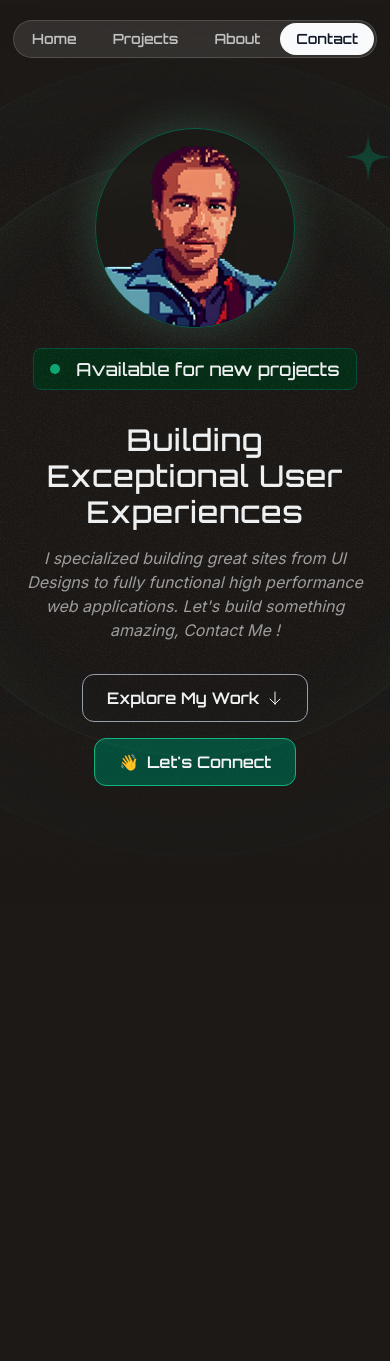
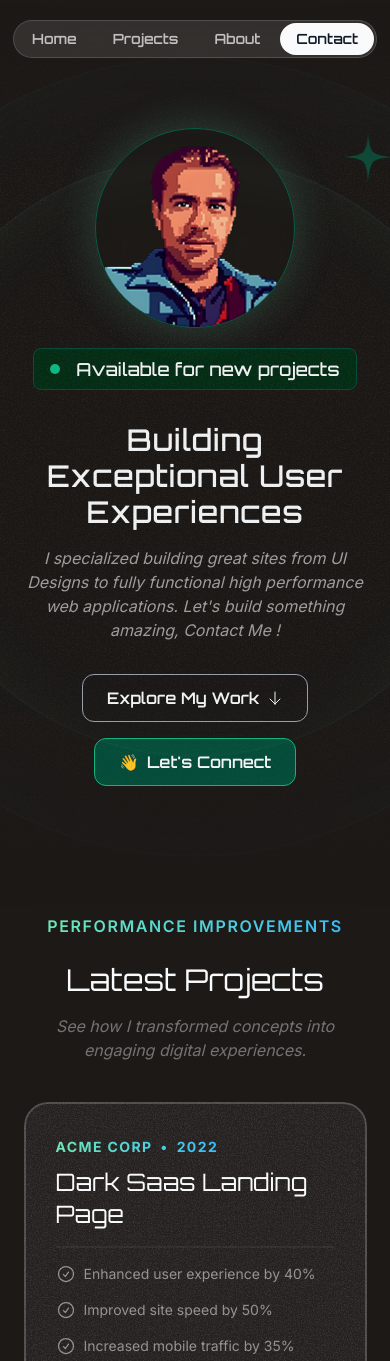
Before and after one commit to qbixmex/portfolio-2025, a Next.js app: page / in a window 390 px wide. Shown: the top 1361 px of the page. Before the commit the page ends 914 px from the top, so only its background shows below. Built offline with nearby package versions, Linux system fonts and the light colour scheme.

Commit message:
Mobile Design

```diff
--- a/app/layout.tsx
+++ b/app/layout.tsx
@@ -22,7 +22,7 @@ type Props = { children: React.ReactNode };
 
 const RootLayout: React.FC<Readonly<Props>> = ({ children}) => {
   return (
-    <html lang="en">
+    <html lang="en" suppressHydrationWarning>
       <body className={
         twMerge([
           inter.variable,
--- a/app/page.tsx
+++ b/app/page.tsx
@@ -1,10 +1,11 @@
-import { Header, Hero } from "@/modules/home";
+import { Header, Hero, Projects } from "@/modules/home";
 
 const HomePage = () => {
   return (
     <main>
       <Header />
       <Hero />
+      <Projects />
     </main>
   );
 };
--- /dev/null
+++ b/data/projects.ts
@@ -0,0 +1,62 @@
+import { StaticImageData } from "next/image";
+import aiStartUpLandingPage from "@/assets/images/ai-startup-landing-page.png";
+import darkSaasLandingPage from "@/assets/images/dark-saas-landing-page.png";
+import lightSaasLandingPage from "@/assets/images/light-saas-landing-page.png";
+
+interface Project {
+  id: string;
+  company: string;
+  year: string;
+  title: string;
+  url: string;
+  image: StaticImageData;
+  results: Result[];
+};
+
+interface Result {
+  title: string;
+};
+
+const portfolioProjects: Project[] = [
+  {
+    id: "e9bd8940-e123-4d1e-85af-fd1a8688bfb6",
+    company: "Acme Corp",
+    year: "2022",
+    title: "Dark Saas Landing Page",
+    url: "#",
+    image: aiStartUpLandingPage,
+    results: [
+      { title: "Enhanced user experience by 40%" },
+      { title: "Improved site speed by 50%" },
+      { title: "Increased mobile traffic by 35%" },
+    ],
+  },
+  {
+    id: "e89f8390-07b5-4098-89b2-53eb09a0f9f9",
+    company: "Innovative Co",
+    year: "2021",
+    title: "Light Sass Landing Page",
+    url: "#",
+    image: darkSaasLandingPage,
+    results: [
+      { title: "Boosted sales by 40%" },
+      { title: "Expanded customer reach by 50%" },
+      { title: "Increased brand awareness by 35%" },
+    ],
+  },
+  {
+    id: "4a9d26c4-49eb-466e-8793-6d6e23d21e11",
+    company: "Quantum Dynamics",
+    year: "2023",
+    title: "AI Startup Landing Page",
+    url: "#",
+    image: lightSaasLandingPage,
+    results: [
+      { title: "Enhanced user experience by 40%" },
+      { title: "Improved site speed by 50%" },
+      { title: "Increased traffic by 35%" },
+    ],
+  },
+];
+
+export default portfolioProjects;
--- a/modules/home/components/Hero.tsx
+++ /dev/null
@@ -1,45 +0,0 @@
-import Image from "next/image";
-// import profileImage from "@/assets/images/daniel-80s-videogame.png";
-import ArrowDown from "@/assets/icons/arrow-down.svg";
-import "./Hero.css";
-
-const Hero = () => {
-  return (
-    <section id="hero">
-      <div className="container">
-        <div className="emoji-buttons">
-          <Image
-            className="memoji-image"
-            src={profileImage}
-            alt="Person emoji developing a website on a computer"
-            width={200}
-            height={200}
-          />
-
-          <div className="status">
-            <div className="background"></div>
-            <p className="text">Available for new projects</p>
-          </div>
-
-          <div className="info">
-            <h1 className="heading">Building Exceptional User Experiences</h1>
-            <p className="description">I specialized building great sites from UI Designs to fully functional high performance web applications. Let&apos;s build something amazing, Contact Me !</p>
-          </div>
-        </div>
-
-        <div className="buttons">
-          <button className="explore">
-            <span>Explore My Work</span>
-            <ArrowDown className="icon" />
-          </button>
-          <button className="connect">
-            <span>👋</span>
-            <span>Let&apos;s Connect</span>
-          </button>
-        </div>
-      </div>
-    </section>
-  );
-};
-
-export default Hero;
--- /dev/null
+++ b/modules/home/sections/projects/Projects.module.css
@@ -0,0 +1,79 @@
+#projects {
+  @apply pb-16;
+}
+
+.subHeadingWrapper {
+  @apply flex justify-center;
+}
+
+.subHeading {
+  @apply uppercase font-semibold tracking-widest
+    bg-gradient-to-r from-emerald-300 to-sky-400
+    text-transparent bg-clip-text;
+}
+
+.heading {
+  @apply font-serif text-3xl text-center mt-6;
+}
+
+.description {
+  @apply text-center text-gray-50/40 mt-4 italic;
+}
+
+.info {
+  @apply flex flex-col gap-20 mt-10;
+}
+
+.project {
+  @apply px-8 pt-8 bg-stone-800 rounded-3xl relative z-0 overflow-hidden
+    after:z-10 after:content-[''] after:absolute after:inset-0
+    after:outline after:outline-2 after:-outline-offset-2
+    after:rounded-3xl after:outline-gray-50/20 after:pointer-events-none;
+}
+
+.projectBackground {
+  @apply absolute inset-0 -z-10 opacity-10;
+}
+
+.projectHeading {
+  @apply font-serif text-2xl mt-2;
+}
+
+.projectDivider {
+  @apply border-t-2 border-white/5 mt-4;
+}
+
+.projectIcon {
+  @apply size-5;
+}
+
+.projectResults {
+  @apply flex flex-col gap-4 mt-4;
+}
+
+.projectResult {
+  @apply flex gap-2 text-sm text-white/50;
+}
+
+.projectCTA {
+  @apply bg-stone-50 text-stone-950
+    rounded-full font-semibold font-serif
+    inline-flex items-center justify-center gap-2
+    w-full h-[50px] mt-8
+    transition-colors duration-300 ease-in-out
+    hover:bg-stone-900 hover:text-stone-50 hover:border-2 hover:border-stone-50/20;
+}
+
+.projectCTAIcon {
+  @apply size-4;
+}
+
+.projectImage {
+  @apply mt-8 -mb-4;
+}
+
+.company-name_year {
+  @apply inline-flex gap-2
+    bg-gradient-to-r from-emerald-300 to-sky-400 text-transparent
+    bg-clip-text font-bold uppercase tracking-widest text-sm;
+}
--- a/modules/home/sections/projects/Projects.tsx
+++ b/modules/home/sections/projects/Projects.tsx
@@ -1,6 +1,61 @@
+import Image from 'next/image';
+import portfolioProjects from '@/data/projects';
+import CheckCircleIcon from "@/assets/icons/check-circle.svg";
+import ArrowUpRightIcon from "@/assets/icons/arrow-up-right.svg";
+import GrainImage from "@/assets/images/grain.jpg";
+
+import styles from './Projects.module.css';
+
 const Projects = () => {
   return (
-    <p>Projects</p>
+    <section id={styles["projects"]}>
+      <div className="container">
+        <div className={styles.subHeadingWrapper}>
+          <p className={styles.subHeading}>Performance improvements</p>
+        </div>
+        <h2 className={styles.heading}>Latest Projects</h2>
+        <p className={styles.description}>See how I transformed concepts into engaging digital experiences.</p>
+        <div className={styles.info}>
+          {portfolioProjects.map((project) => (
+            <div key={project.id} className={styles.project}>
+              <div
+                className={styles.projectBackground}
+                style={{
+                  background: `url(${GrainImage.src})`
+                }}
+              ></div>
+              <div className={styles["company-name_year"]}>
+                <span>{project.company}</span>
+                <span>&bull;</span>
+                <span>{project.year}</span>
+              </div>
+              <h3 className={styles.projectHeading}>{project.title}</h3>
+              <hr className={styles.projectDivider} />
+              <ul className={styles.projectResults}>
+                {project.results.map((result) => (
+                  <li key={result.title} className={styles.projectResult}>
+                    <CheckCircleIcon className={styles.projectIcon} />
+                    {result.title}
+                  </li>
+                ))}
+              </ul>
+              <a href={project.url} className={styles.projectCTA}>
+                <span>Visit Live Site</span>
+                <ArrowUpRightIcon className={styles.projectCTAIcon} />
+              </a>
+              <Image
+                className={styles.projectImage}
+                src={project.image}
+                alt={project.title}
+                width={800}
+                height={500}
+              />
+            </div>
+          ))
+          }
+        </div>
+      </div>
+    </section>
   );
 };
 
```
Also changed, not shown: modules/home/components/Hero.css (deleted, +0 -54 lines).
